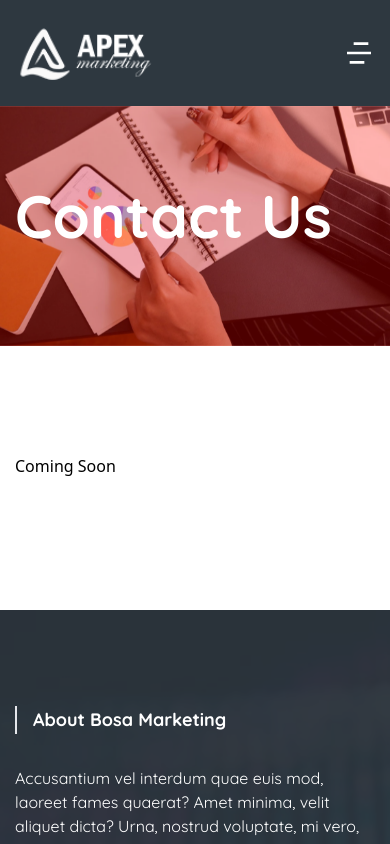
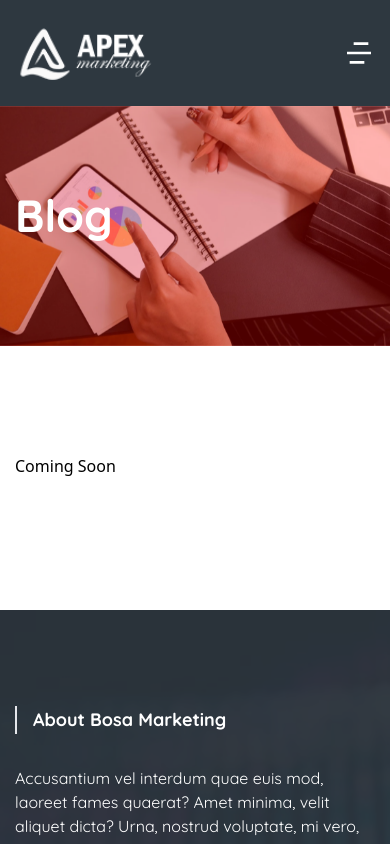
Before and after one commit to granitnebiu/apex-marketing, a Next.js app: page /blog in a window 390 px wide. Built offline with nearby package versions, Linux system fonts and the light colour scheme.

Commit message:
fix title sizes in pages mobile

```diff
--- a/pages/about-us.tsx
+++ b/pages/about-us.tsx
@@ -80,7 +80,10 @@ export default function Aboutus() {
             />
             <div className="bg-secondary/30">
                <section className="section_container flex h-60 items-center ">
-                  <Title title="About Us" titleStyle="text-[60px] text-white" />
+                  <Title
+                     title="About Us"
+                     titleStyle="text-[45px] lg:text-[60px] text-white"
+                  />
                </section>
             </div>
          </div>
--- a/pages/blog.tsx
+++ b/pages/blog.tsx
@@ -19,8 +19,8 @@ export default function Blog() {
             <div className="bg-secondary/30">
                <section className="section_container flex h-60 items-center ">
                   <Title
-                     title="Contact Us"
-                     titleStyle="text-[60px] text-white"
+                     title="Blog"
+                     titleStyle="text-[45px] lg:text-[60px] text-white"
                   />
                </section>
             </div>
--- a/pages/case-studies.tsx
+++ b/pages/case-studies.tsx
@@ -45,7 +45,7 @@ export default function Aboutus() {
                <section className="section_container flex h-60 items-center ">
                   <Title
                      title="Case Studies"
-                     titleStyle="text-[60px] text-white"
+                     titleStyle="text-[45px] lg:text-[60px] text-white"
                   />
                </section>
             </div>
--- a/pages/contact-us.tsx
+++ b/pages/contact-us.tsx
@@ -42,7 +42,7 @@ export default function ContactUs() {
                <section className="section_container flex h-60 items-center ">
                   <Title
                      title="Contact Us"
-                     titleStyle="text-[60px] text-white"
+                     titleStyle="text-[45px] lg:text-[60px] text-white"
                   />
                </section>
             </div>
```
